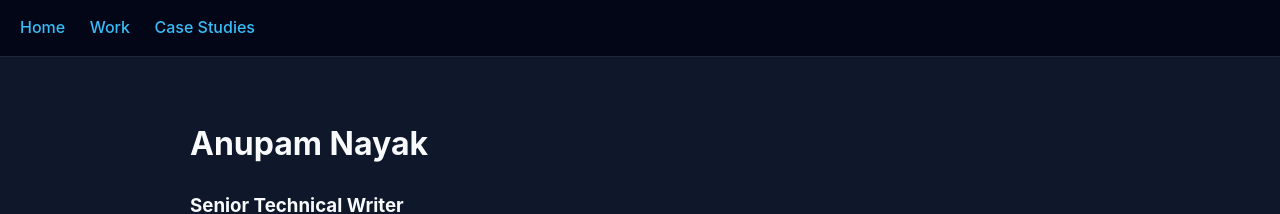
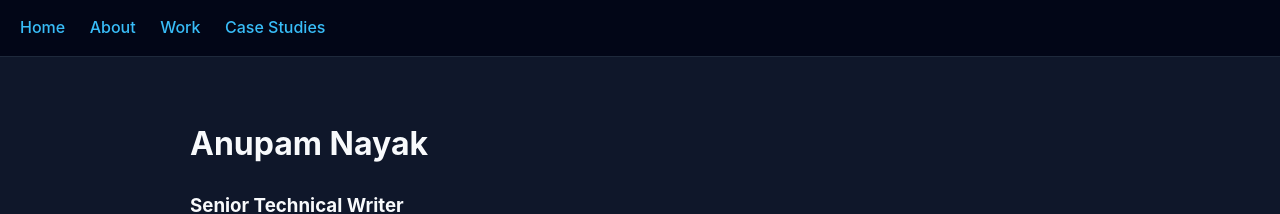
Before and after one commit to anupamsanu94/anupam-nayak-portfolio, a Jekyll site: the page built from index.md, in a window 1280 px wide and 900 px high. Shown: the top 214 px of the window. Built offline with Jekyll 4.4.1, drawn with Linux system fonts in a browser that asks for light colours.

Commit message:
Update default.html

```diff
--- a/_layouts/default.html
+++ b/_layouts/default.html
@@ -66,6 +66,7 @@
 
 <div class="nav">
   <a href="{{ site.baseurl }}/">Home</a>
+  <a href="{{ site.baseurl }}/about.html">About</a>
   <a href="{{ site.baseurl }}/work/fortify.html">Work</a>
   <a href="{{ site.baseurl }}/case-studies/fortify-documentation.html">Case Studies</a>
 </div>
```
